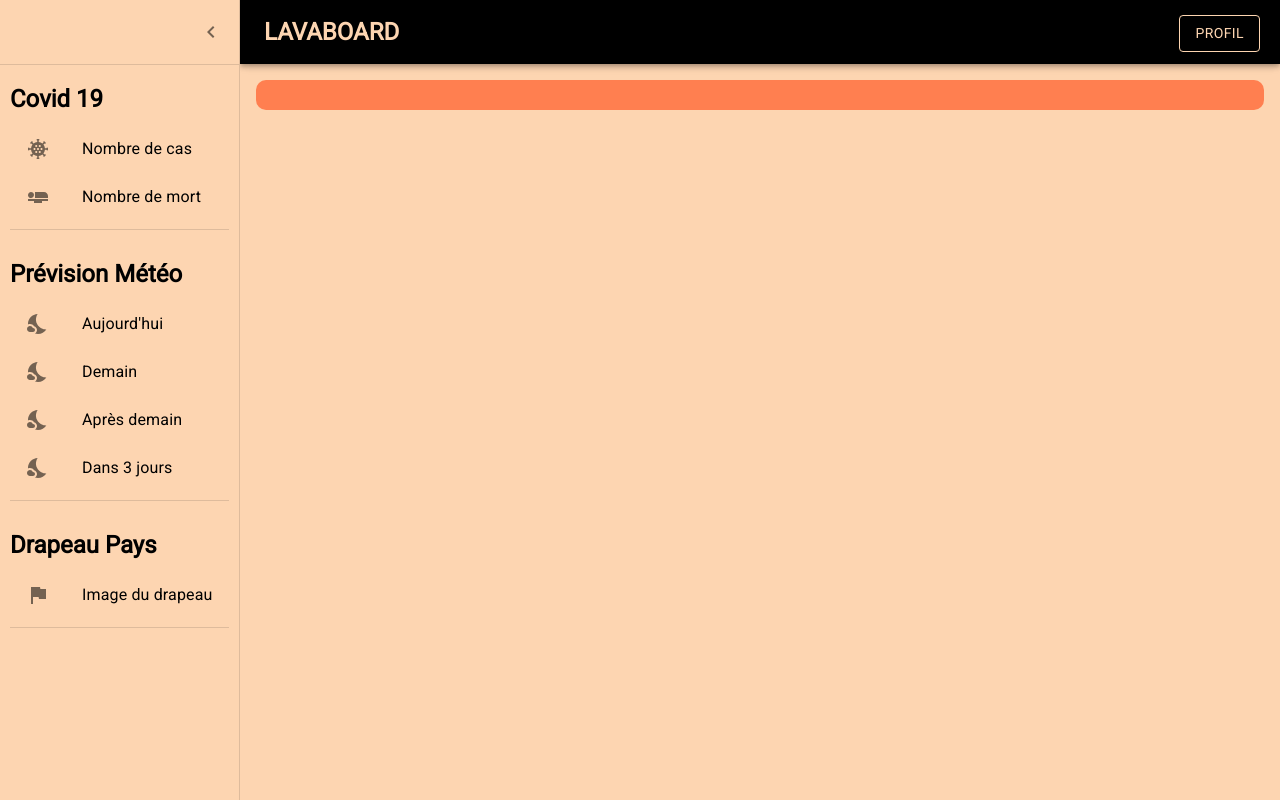
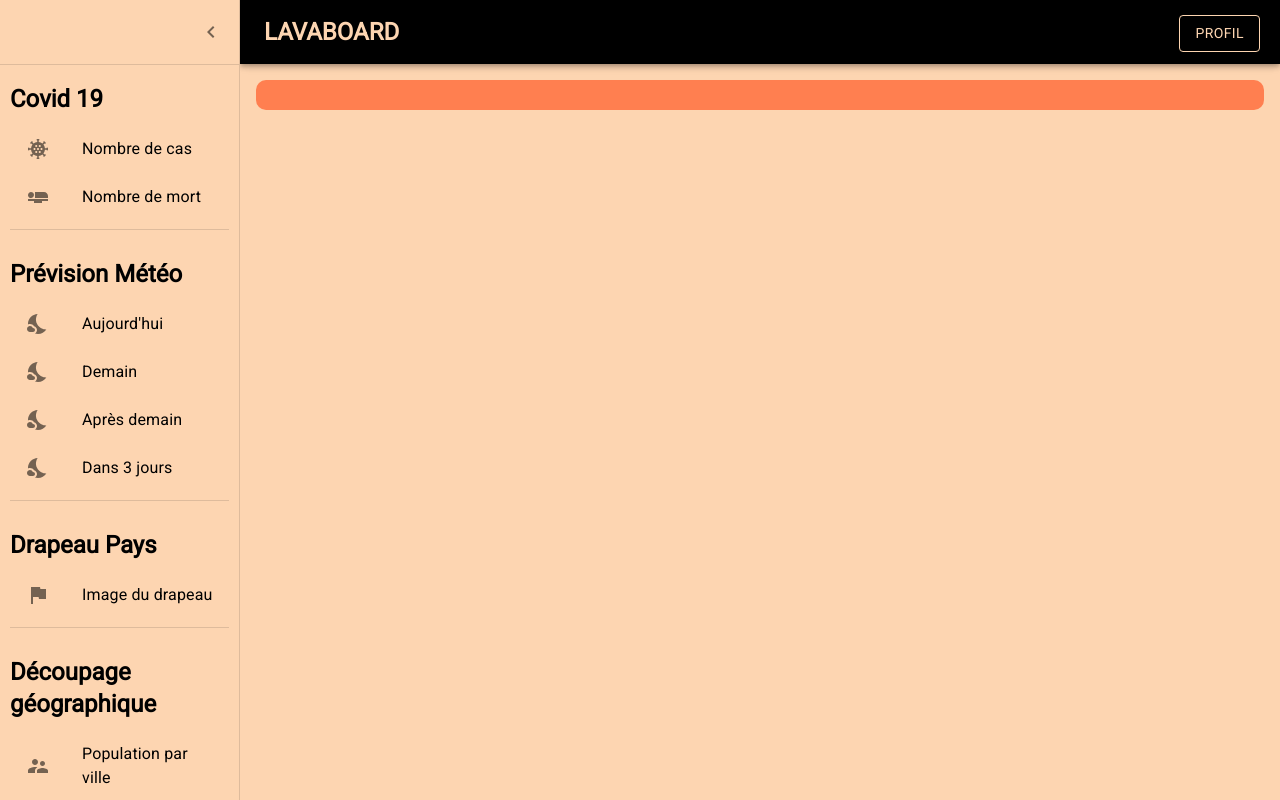
Before and after one commit to larroyo3/Dashboard, a React (Create React App) app in the folder lavaboard/: page /dashboard in a window 1280 px wide. Both pictures are taken after a click on the button "open drawer". Built offline with nearby package versions, Linux system fonts and the light colour scheme; what react-id-generator would draw is missing.

Commit message:
add 1 new service with 7 widgets

```diff
--- a/lavaboard/src/stores/ListWidget.js
+++ b/lavaboard/src/stores/ListWidget.js
@@ -4,6 +4,9 @@ import logoCovid from '../assets/logoCovid.png';
 import logoMort from '../assets/logoMort.png';
 import NightsStayIcon from '@mui/icons-material/NightsStay';
 import FlagIcon from '@mui/icons-material/Flag';
+import SupervisorAccountIcon from '@mui/icons-material/SupervisorAccount';
+import ApartmentIcon from '@mui/icons-material/Apartment';
+import PublicIcon from '@mui/icons-material/Public';
 
 const ListServiceItem = [
     {
@@ -85,6 +88,75 @@ const ListServiceItem = [
                 formParameter: "Pays"
             }
         ]
+    },
+    {
+        service : "Découpage géographique",
+        childWidget :
+        [
+            {
+                id: 'population',
+                selectionTitle: "Population par ville",
+                widgetTitle: "Population :",
+                icon: <SupervisorAccountIcon />,
+                image: null,
+                filterAPI: "",
+                formParameter: "Ville"
+            },
+            {
+                id: 'departementByTown',
+                selectionTitle: "Nom département depuis une ville",
+                widgetTitle: "Département :",
+                icon: <ApartmentIcon />,
+                image: null,
+                filterAPI: "",
+                formParameter: "Ville"
+            },
+            {
+                id: 'departementByCode',
+                selectionTitle: "Nom département depuis son code",
+                widgetTitle: "Département :",
+                icon: <ApartmentIcon />,
+                image: null,
+                filterAPI: "",
+                formParameter: "Code du département"
+            },
+            {
+                id: 'departementByName',
+                selectionTitle: "Code département depuis son nom",
+                widgetTitle: "Département :",
+                icon: <ApartmentIcon />,
+                image: null,
+                filterAPI: "",
+                formParameter: "Nom du département"
+            },
+            {
+                id: 'regionByTown',
+                selectionTitle: "Nom région depuis une ville",
+                widgetTitle: "Ville :",
+                icon: <PublicIcon />,
+                image: null,
+                filterAPI: "",
+                formParameter: "Ville"
+            },
+            {
+                id: 'regionByDepartementName',
+                selectionTitle: "Nom région depuis un nom de département",
+                widgetTitle: "Département :",
+                icon: <PublicIcon />,
+                image: null,
+                filterAPI: "",
+                formParameter: "Nom du département"
+            },
+            {
+                id: 'regionByDepartementCode',
+                selectionTitle: "Nom région depuis un code de département",
+                widgetTitle: "Département :",
+                icon: <PublicIcon />,
+                image: null,
+                filterAPI: "",
+                formParameter: "Code du département"
+            }
+        ]
     }
 ];
 
--- a/lavaboard/src/views/HomePage.js
+++ b/lavaboard/src/views/HomePage.js
@@ -134,6 +134,103 @@ export default function HomePage() {
         var country = "https://flagcdn.com/" + cnd.code + ".svg";
         values.image = <img src={country} width="500" alt="Pays"/>
         setValuesAPI(({resultCallAPI: null}))
+    }
+    async function getPopulationByTown(town) {
+        axios.get("https://geo.api.gouv.fr/communes?nom=" + town + "&fields=nom,code,codesPostaux,codeDepartement,codeRegion,population&format=json&geometry=centre")
+        .then(response => {
+            values.selectedParameter = response.data[0].nom
+            setValuesAPI(({resultCallAPI: response.data[0].population}))
+        })
+        .catch(err => {
+            console.log(err)
+        })
+    }
+    async function getDepartmentByTown(town) {
+        axios.get("https://geo.api.gouv.fr/communes?nom=" + town + "&fields=nom,code,codesPostaux,codeDepartement,codeRegion,population&format=json&geometry=centre")
+        .then(response => {
+            values.selectedParameter = response.data[0].nom
+            var code = response.data[0].codeDepartement
+            axios.get("https://geo.api.gouv.fr/departements?code=" + code + "&fields=")
+            .then(response => {
+                setValuesAPI(({resultCallAPI: response.data[0].nom}))
+            })
+            .catch(err => {
+                console.log(err)
+            })
+        })
+        .catch(err => {
+            console.log(err)
+        })
+    }
+    async function getDepartmentByCode(code) {
+        axios.get("https://geo.api.gouv.fr/departements?code=" + code + "&fields=")
+            .then(response => {
+                setValuesAPI(({resultCallAPI: response.data[0].nom}))
+            })
+            .catch(err => {
+                console.log(err)
+            })
+    }
+    async function getDepartmentByName(departement) {
+        axios.get("https://geo.api.gouv.fr/departements?nom=" + departement + "&fields=")
+            .then(response => {
+                values.selectedParameter = response.data[0].nom
+                setValuesAPI(({resultCallAPI: response.data[0].code}))
+            })
+            .catch(err => {
+                console.log(err)
+            })
+    }
+    async function getRegionByTown(town) {
+        axios.get("https://geo.api.gouv.fr/communes?nom=" + town + "&fields=nom,code,codesPostaux,codeDepartement,codeRegion,population&format=json&geometry=centre")
+        .then(response => {
+            values.selectedParameter = response.data[0].nom
+            var code = response.data[0].codeRegion
+            axios.get("https://geo.api.gouv.fr/regions?code=" + code + "&fields=nom,code")
+            .then(response => {
+                setValuesAPI(({resultCallAPI: response.data[0].nom}))
+            })
+            .catch(err => {
+                console.log(err)
+            })
+        })
+        .catch(err => {
+            console.log(err)
+        })
+    }
+    async function getRegionByDepartementName(departement) {
+        axios.get("https://geo.api.gouv.fr/departements?nom=" + departement + "&fields=")
+        .then(response => {
+            values.selectedParameter = response.data[0].nom
+            var code = response.data[0].codeRegion
+            axios.get("https://geo.api.gouv.fr/regions?code=" + code + "&fields=nom,code")
+            .then(response => {
+                setValuesAPI(({resultCallAPI: response.data[0].nom}))
+            })
+            .catch(err => {
+                console.log(err)
+            })
+        })
+        .catch(err => {
+            console.log(err)
+        })
+    }
+    async function getRegionByDepartementCode(code) {
+        axios.get("https://geo.api.gouv.fr/departements?code=" + code + "&fields=")
+        .then(response => {
+            values.selectedParameter = response.data[0].nom
+            var code = response.data[0].codeRegion
+            axios.get("https://geo.api.gouv.fr/regions?code=" + code + "&fields=nom,code")
+            .then(response => {
+                setValuesAPI(({resultCallAPI: response.data[0].nom}))
+            })
+            .catch(err => {
+                console.log(err)
+            })
+        })
+        .catch(err => {
+            console.log(err)
+        })
     }
 
     //drawer
@@ -311,6 +408,13 @@ export default function HomePage() {
                                 't2' : <Button onClick={() => { getIMGWeatherByTown(values.selectedParameter, "_2") }}>Confirmer</Button>,
                                 't3' : <Button onClick={() => { getIMGWeatherByTown(values.selectedParameter, "_3") }}>Confirmer</Button>,
                                 'drapeau' : <Button onClick={() => { getIMGFlagByCountry(values.selectedParameter) }}>Confirmer</Button>,
+                                'population' : <Button onClick={() => { getPopulationByTown(values.selectedParameter) }}>Confirmer</Button>,
+                                'departementByTown' : <Button onClick={() => { getDepartmentByTown(values.selectedParameter) }}>Confirmer</Button>,
+                                'departementByCode' : <Button onClick={() => { getDepartmentByCode(values.selectedParameter) }}>Confirmer</Button>,
+                                'departementByName' : <Button onClick={() => { getDepartmentByName(values.selectedParameter) }}>Confirmer</Button>,
+                                'regionByTown' : <Button onClick={() => { getRegionByTown(values.selectedParameter) }}>Confirmer</Button>,
+                                'regionByDepartementName' : <Button onClick={() => { getRegionByDepartementName(values.selectedParameter) }}>Confirmer</Button>,
+                                'regionByDepartementCode' : <Button onClick={() => { getRegionByDepartementCode(values.selectedParameter) }}>Confirmer</Button>,
                             }[values.selectedWidget]
                         }
                     </DialogActions>
```
Also changed, not shown: lavaboard/src/services/apis/population.js (added, +11 -0 lines).
